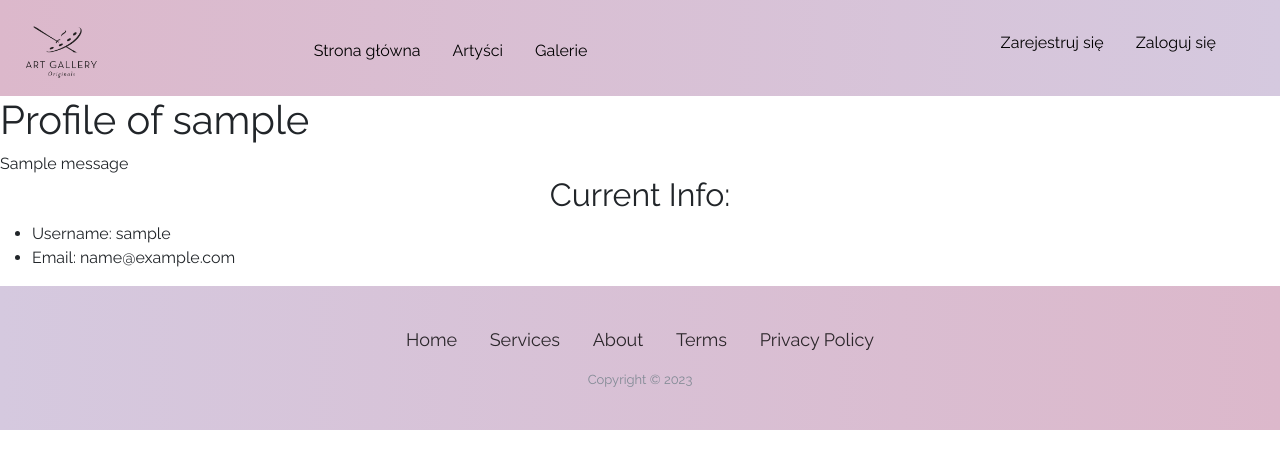
After one commit to werq183/projekt_inzynierski, a Django app: a page that uses app/templates/base.html in a window 1280 px wide. The commit adds this page. Shown: the top 469 px of the page. Run offline with Django 4.2, Linux system fonts and the light colour scheme; tables that the repository leaves empty hold one stand-in row (values such as "Sample post"); one stand-in notice (Sample message) is shown; some libraries are stand-ins or nearby versions.

Commit message:
Feat: add user profile

```diff
--- a/app/forms.py
+++ b/app/forms.py
@@ -79,3 +79,9 @@ class CustomAuthenticationForm(AuthenticationForm):
             "username": "Nazwa użytkownika",
             "password": "Hasło",
         }
+
+
+class UserProfileForm(forms.ModelForm):
+    class Meta:
+        model = User
+        fields = ['username', 'email']
--- a/app/templates/base.html
+++ b/app/templates/base.html
@@ -8,7 +8,7 @@
     <title>{% block title %}Galeria{% endblock %}</title>
     <!-- Bootstrap core CSS -->
     <link href="https://cdn.jsdelivr.net/npm/bootstrap@5.3.2/dist/css/bootstrap.min.css" rel="stylesheet" integrity="sha384-T3c6CoIi6uLrA9TneNEoa7RxnatzjcDSCmG1MXxSR1GAsXEV/Dwwykc2MPK8M2HN" crossorigin="anonymous">
-
+    <link rel="stylesheet" href="https://cdnjs.cloudflare.com/ajax/libs/font-awesome/6.0.0-beta3/css/all.min.css" integrity="sha384-k6Rqe9CabmIaF5z5uJsNR6bN4VRzfePP5/+/3eSTs2Ck5BdPtF+to8xM6B5z6W5zCI" crossorigin="anonymous">
     <!-- Custom styles for this template -->
     <link href="{% static 'css/style-base.css' %}" rel="stylesheet">
     {% block css %}{% endblock %}
@@ -57,6 +57,11 @@
                     </div>
                 {% endif %}
             </li>
+            <li class="menu-item">
+                {% if user.is_authenticated %}
+                    <a href="{% url 'user_profile' user.username %}">Profil </a>
+                {% endif %}
+            </li>
         </ul>
   </nav>
 
--- /dev/null
+++ b/app/templates/profile.html
@@ -0,0 +1,34 @@
+{% extends 'base.html' %}
+{% load static %}
+
+{% block css %}
+    <link href="{% static 'css/style-profile.css' %}" rel="stylesheet">
+{% endblock %}
+
+{% block content %}
+    <h1>Profile of {{ target_user.username }}</h1>
+
+    {% if is_owner %}
+        <form method="post">
+            {% csrf_token %}
+            {{ form.as_p }}
+            <button type="submit">Update</button>
+        </form>
+    {% endif %}
+
+    {% if messages %}
+    <div class="messages">
+        {% for message in messages %}
+            <div{% if message.tags %} class="{{ message.tags }}"{% endif %}>
+                {{ message }}
+            </div>
+        {% endfor %}
+    </div>
+    {% endif %}
+
+    <h2>Current Info:</h2>
+    <ul>
+        <li>Username: {{ target_user.username }}</li>
+        <li>Email: {{ target_user.email }}</li>
+    </ul>
+{% endblock %}
--- a/app/urls.py
+++ b/app/urls.py
@@ -4,7 +4,7 @@ from django.conf.urls.static import static
 from django.contrib.auth.views import LogoutView
 
 from . import views
-from .views import home, artists, galleries, SignIn, SignUp, password
+from .views import home, artists, galleries, SignIn, SignUp, password, user_profile
 
 urlpatterns = [
     path("", views.home, name="home"),
@@ -15,6 +15,7 @@ urlpatterns = [
     path("signin", SignIn.as_view(), name="signin",),
     path("logout", LogoutView.as_view(), name="logout"),
     path('artists/<int:artist_id>/', views.artist_detail, name='artist_detail'),
+    path('profile/<str:username>/', views.user_profile, name='user_profile'),
 ]
 
 if settings.DEBUG:
--- a/app/views.py
+++ b/app/views.py
@@ -1,13 +1,18 @@
 import string
 from random import choice
-from django.shortcuts import render, reverse, get_object_or_404
-from .models import Artist, Image
+
+from django.contrib.auth.decorators import login_required
+from django.contrib.auth.models import User
+from django.shortcuts import render, reverse, get_object_or_404, redirect
+from django.contrib import messages
+
+from .models import Artist, Image, Gallery
 
 from django.contrib.auth.views import LoginView
 from django.http import JsonResponse
 from django.views.generic import CreateView
 
-from .forms import CustomAuthenticationForm, CustomUserCreationForm
+from .forms import CustomAuthenticationForm, CustomUserCreationForm, UserProfileForm
 '''def index(request):
     return HttpResponse("Hello, world. You're at the app index.")'''
 
@@ -29,7 +34,12 @@ def artist_detail(request, artist_id):
 
 
 def galleries(request):
-    return render(request, "galleries.html")
+    user = request.user
+    is_authenticated = user.is_authenticated
+    galerie = None
+    if is_authenticated:
+        galerie = Gallery.objects.filter(user=user)
+    return render(request, 'galleries.html', {'is_authenticated': is_authenticated, 'galleries': galerie})
 
 
 def password(request):
@@ -71,3 +81,20 @@ class SignIn(LoginView):
 
     def get_success_url(self):
         return reverse("home")
+
+
+def user_profile(request, username):
+    user = get_object_or_404(User, username=username)
+    is_owner = request.user == user
+
+    if request.method == 'POST' and is_owner:
+        form = UserProfileForm(request.POST, instance=user)
+        if form.is_valid():
+            form.save()
+            messages.success(request, 'Profile updated successfully')
+            new_username = form.cleaned_data['username']
+            return redirect('user_profile', username=new_username)
+    else:
+        form = UserProfileForm(instance=user)
+
+    return render(request, 'profile.html', {'form': form, 'is_owner': is_owner, 'target_user': user})
```
Also changed, not shown: app/templates/galleries.html (+19 -0 lines), app/static/css/style-profile.css (added).
